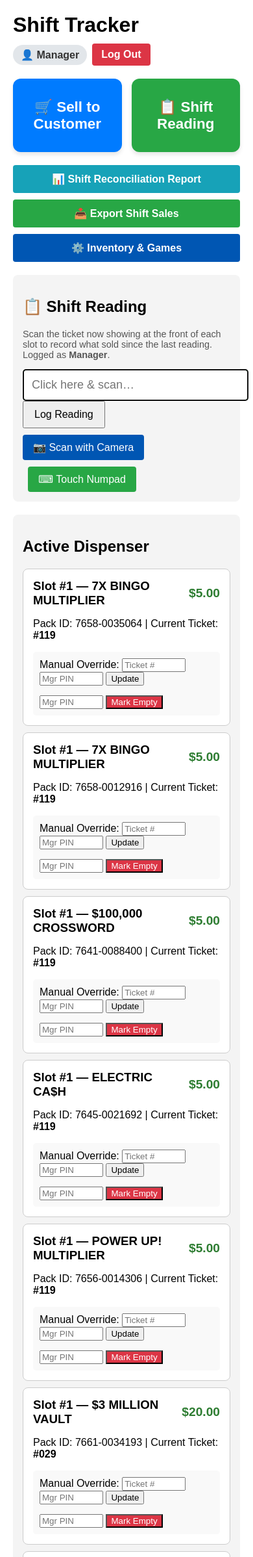
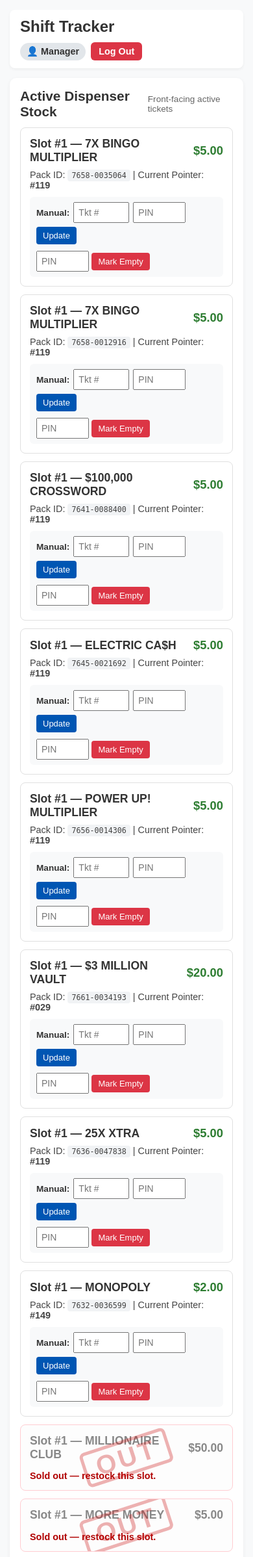
Before and after one commit to hbwmw86rf4-jpg/python-anywhere-lott, a Flask app: page / in a window 390 px wide. Shown: the top 2396 px of the page at 65% size. Run offline with Flask 3, Linux system fonts and the light colour scheme; a user stored in the database is signed in; data comes from the database, SQL or seed files in the repository.

Commit message:
Refine UX: 3-4 digit game manual entry, clean layout below active tickets, compact mobile buttons, digital sign-off, legible backroom inventory

```diff
--- a/app.py
+++ b/app.py
@@ -1406,15 +1406,29 @@ def shift_reconciliation_pdf():
         pdf.cell(30, 7, f"${item['revenue']:.2f}", border=1, align='R')
         pdf.ln()
 
-    # Signatures
+    # Digital Verification Badge
     pdf.ln(10)
-    pdf.set_font("Arial", '', 10)
-    pdf.cell(130, 10, f"Cashier Signature ({session.get('cashier_name', 'Staff')}): ___________________________", ln=False)
-    pdf.cell(140, 10, "Manager Signature: ___________________________", ln=True)
+    pdf.set_font("Arial", 'B', 10)
+    pdf.cell(0, 8, f"Digital Audit Record - Logged by {session.get('cashier_name', 'Staff')} on {data['timestamp']}", ln=True, align='C')
 
     filename = f"Shift_Reconciliation_{datetime.datetime.now().strftime('%Y%m%d_%H%M%S')}.pdf"
     return Response(pdf_to_bytes(pdf), mimetype="application/pdf",
                     headers={"Content-disposition": f"attachment; filename={filename}"})
+
+
+@app.route('/complete_shift', methods=['POST'])
+def complete_shift():
+    conn = get_db_connection()
+    cashier = get_current_actor()
+    timestamp = datetime.datetime.now().strftime('%Y-%m-%d %H:%M:%S')
+    conn.execute('''
+        INSERT INTO change_log (timestamp, actor, category, action, target, details)
+        VALUES (?, ?, 'SHIFT', 'SIGN_OFF', 'Dispenser', ?)
+    ''', (timestamp, cashier, f'Shift audit signed off by {cashier}'))
+    conn.commit()
+    conn.close()
+    flash(f"Shift signed off and logged by {cashier} at {timestamp}.", "success")
+    return redirect(url_for('shift_reconciliation'))
 
 
 @app.route('/backup_database')
--- a/static/scanner.js
+++ b/static/scanner.js
@@ -209,7 +209,7 @@
                         <div style="font-weight:bold; margin-bottom:4px;">💡 Where to find numbers on ticket back:</div>
                         <div class="lott-ticket-diagram">
                             <div>
-                                <span class="lott-badge lott-badge-game">GAME (3-4 digits)</span>
+                                <span class="lott-badge lott-badge-game">GAME (3 or 4 digits)</span>
                                 <span class="lott-badge lott-badge-pack">PACK (5-6 digits)</span>
                                 <span class="lott-badge lott-badge-ticket">TICKET (3 digits)</span>
                             </div>
@@ -229,7 +229,7 @@
                     <div id="lottGuidedGroup" class="lott-field-group">
                         <div class="lott-field-box">
                             <label style="color:#0056b3;">1. Game #</label>
-                            <input type="text" id="npGame" class="lott-field-input active" placeholder="754" readonly>
+                            <input type="text" id="npGame" class="lott-field-input active" placeholder="754 / 1234" readonly>
                         </div>
                         <div class="lott-field-box">
                             <label style="color:#28a745;">2. Pack #</label>
@@ -441,7 +441,7 @@
 
         injectStyles();
 
-        // Auto-attach a Touch Numpad button right beside camera scan button
+        // Auto-attach a Manual Entry button right beside camera scan button
         var npBtnId = btnId + '_numpad';
         if (!document.getElementById(npBtnId) && btn && btn.parentNode) {
             var npBtn = document.createElement('button');
@@ -450,7 +450,7 @@
             npBtn.className = btn.className || 'cam-btn';
             npBtn.style.background = '#28a745';
             npBtn.style.marginLeft = '8px';
-            npBtn.innerHTML = '⌨ Touch Numpad';
+            npBtn.innerHTML = '⌨ Manual Entry';
             npBtn.addEventListener('click', function () {
                 window.openTouchNumpad(inputId, formId);
             });
--- a/templates/index.html
+++ b/templates/index.html
@@ -7,44 +7,37 @@
     <script src="https://unpkg.com/html5-qrcode"></script>
     <script src="/static/scanner.js"></script>
     <style>
-        body { font-family: Arial, sans-serif; padding: 20px; max-width: 800px; margin: auto; }
-        .topbar { display: flex; justify-content: space-between; align-items: center; gap: 10px; flex-wrap: wrap; margin-bottom: 20px; }
-        .topbar h1 { margin: 0; }
+        body { font-family: Arial, sans-serif; padding: 15px; max-width: 850px; margin: auto; background: #f8f9fa; color: #333; }
+        .topbar { display: flex; justify-content: space-between; align-items: center; gap: 10px; flex-wrap: wrap; margin-bottom: 15px; background: white; padding: 12px 16px; border-radius: 8px; box-shadow: 0 2px 4px rgba(0,0,0,0.05); }
+        .topbar h1 { margin: 0; font-size: 1.5em; }
         .topbar .user { display: flex; align-items: center; gap: 8px; flex-wrap: wrap; }
-        .section { background: #f4f4f4; padding: 15px; margin-bottom: 20px; border-radius: 8px; }
-        .alert { padding: 12px; margin-bottom: 15px; border-radius: 4px; font-weight: bold; }
+        .section { background: white; padding: 16px; margin-bottom: 18px; border-radius: 10px; box-shadow: 0 2px 6px rgba(0,0,0,0.06); }
+        .alert { padding: 12px; margin-bottom: 15px; border-radius: 6px; font-weight: bold; }
         .alert-danger { background-color: #f8d7da; color: #721c24; border: 1px solid #f5c6cb; }
         .alert-success { background-color: #d4edda; color: #155724; border: 1px solid #c3e6cb; }
         .alert-info { background-color: #d1ecf1; color: #0c5460; border: 1px solid #bee5eb; }
         .alert-warning { background-color: #fff3cd; color: #856404; border: 1px solid #ffeeba; }
-        .hub { display: flex; gap: 15px; flex-wrap: wrap; margin-bottom: 20px; }
-        .hub a { flex: 1; min-width: 130px; text-align: center; padding: 30px 15px; border-radius: 12px; color: white; text-decoration: none; font-size: 1.4em; font-weight: bold; box-shadow: 0 4px 6px rgba(0,0,0,0.1); }
-        .actions-row { display: flex; flex-wrap: wrap; gap: 10px; margin-bottom: 20px; }
-        .actions-row a { flex: 1; min-width: 160px; text-align: center; color: white; padding: 12px 15px; text-decoration: none; border-radius: 4px; font-weight: bold; }
-        .cam-btn { margin-top: 10px; padding: 10px 16px; font-size: 16px; background: #0056b3; color: white; border: none; border-radius: 4px; cursor: pointer; }
+
+        /* Compact 2-column mobile-friendly grid for shift buttons */
+        .shift-actions-grid { display: grid; grid-template-columns: repeat(auto-fit, minmax(140px, 1fr)); gap: 10px; margin-top: 15px; margin-bottom: 20px; }
+        .shift-btn { display: flex; justify-content: center; align-items: center; text-align: center; padding: 12px 10px; border-radius: 8px; color: white; text-decoration: none; font-size: 0.95em; font-weight: bold; box-shadow: 0 2px 4px rgba(0,0,0,0.1); transition: transform 0.1s, opacity 0.1s; }
+        .shift-btn:active { transform: scale(0.98); opacity: 0.9; }
+
+        .cam-btn { padding: 8px 14px; font-size: 14px; background: #0056b3; color: white; border: none; border-radius: 6px; cursor: pointer; font-weight: bold; }
         .reader { display: none; width: 100%; max-width: 360px; margin-top: 10px; position: relative; }
-        .pack-card { position: relative; overflow: hidden; border: 1px solid #ccc; padding: 15px; margin-bottom: 10px; border-radius: 8px; background: white; }
-        .pack-card.out { background: #f7f7f7; }
-        .out-stamp { position: absolute; top: 50%; left: 50%; transform: translate(-50%, -50%) rotate(-18deg); font-size: 3em; font-weight: 900; color: rgba(200,0,0,0.35); border: 6px solid rgba(200,0,0,0.35); padding: 0 20px; border-radius: 8px; letter-spacing: 6px; pointer-events: none; }
-        .pill { background: #e2e6ea; padding: 6px 12px; border-radius: 20px; font-weight: bold; color: #333; }
-        /* Scanning frame overlay */
-        .scan-frame-overlay { position: absolute; top: 0; left: 0; width: 100%; height: 100%; pointer-events: none; }
-        .scan-frame { position: absolute; top: 50%; left: 50%; transform: translate(-50%, -50%); width: 260px; height: 140px; border: 2px solid #00ff00; border-radius: 6px; box-shadow: 0 0 0 9999px rgba(0,0,0,0.5); }
-        .scan-corner { position: absolute; width: 16px; height: 16px; border: 2px solid #00ff00; }
-        .scan-corner.tl { top: -2px; left: -2px; border-right: none; border-bottom: none; }
-        .scan-corner.tr { top: -2px; right: -2px; border-left: none; border-bottom: none; }
-        .scan-corner.bl { bottom: -2px; left: -2px; border-right: none; border-top: none; }
-        .scan-corner.br { bottom: -2px; right: -2px; border-left: none; border-top: none; }
-        .scan-line { position: absolute; top: 0; left: 0; width: 100%; height: 2px; background: #00ff00; animation: scan-anim 2s infinite; }
-        @keyframes scan-anim { 0% { transform: translateY(0); opacity: 0.5; } 50% { opacity: 1; } 100% { transform: translateY(140px); opacity: 0.5; } }
+        .pack-card { position: relative; overflow: hidden; border: 1px solid #e0e0e0; padding: 14px; margin-bottom: 12px; border-radius: 8px; background: white; }
+        .pack-card.out { background: #fdfdfd; border-color: #ffcdd2; }
+        .out-stamp { position: absolute; top: 50%; left: 50%; transform: translate(-50%, -50%) rotate(-18deg); font-size: 2.5em; font-weight: 900; color: rgba(200,0,0,0.3); border: 5px solid rgba(200,0,0,0.3); padding: 0 16px; border-radius: 8px; letter-spacing: 4px; pointer-events: none; }
+        .pill { background: #e2e6ea; padding: 5px 10px; border-radius: 20px; font-weight: bold; color: #333; font-size: 0.9em; }
     </style>
 </head>
 <body>
+    <!-- Top Header -->
     <div class="topbar">
         <h1>Shift Tracker</h1>
         <div class="user">
             <span class="pill">👤 {{ session.get('cashier_name', 'Staff') }}</span>
-            <a href="/logout" style="background: #dc3545; color: white; padding: 8px 14px; text-decoration: none; border-radius: 4px; font-weight: bold;">Log Out</a>
+            <a href="/logout" style="background: #dc3545; color: white; padding: 6px 12px; text-decoration: none; border-radius: 6px; font-weight: bold; font-size: 0.9em;">Log Out</a>
         </div>
     </div>
 
@@ -56,90 +49,95 @@
       {% endif %}
     {% endwith %}
 
-    <!-- Primary actions -->
-    <div class="hub">
-        <a href="/sell_lottery" style="background-color: #007bff;">🛒 Sell to Customer</a>
-        <a href="#shift-reading" style="background-color: #28a745;">📋 Shift Reading</a>
-    </div>
+    <!-- 1. Active Dispenser (Prominent First View) -->
+    <div class="section">
+        <div style="display: flex; justify-content: space-between; align-items: center; margin-bottom: 12px;">
+            <h2 style="margin: 0; font-size: 1.3em;">Active Dispenser Stock</h2>
+            <span style="font-size: 0.85em; color: #666;">Front-facing active tickets</span>
+        </div>
 
-    <div class="actions-row">
-        <a href="/reconciliation" style="background: #17a2b8;">📊 Shift Reconciliation Report</a>
-        <a href="/export_shift" style="background: #28a745;">📥 Export Shift Sales</a>
-        <a href="/manager_login" style="background: #0056b3;">⚙️ Inventory & Games</a>
-    </div>
-
-    <!-- Shift Reading -->
-    <div class="section" id="shift-reading">
-        <h2>📋 Shift Reading</h2>
-        <p style="color: #555; font-size: 0.9em; margin-top: 0;">Scan the ticket now showing at the front of each slot to record what sold since the last reading. Logged as <strong>{{ session.get('cashier_name', 'Staff') }}</strong>.</p>
-        <form id="autoForm" method="POST" action="/shift_scan">
-            <input type="text" name="barcode" id="scanned_barcode" placeholder="Click here & scan…" autocomplete="off" autofocus
-                   style="width: 100%; max-width: 320px; padding: 12px; font-size: 18px; border: 2px solid #28a745; border-radius: 4px;">
-            <button type="submit" style="padding: 10px 16px; font-size: 16px;">Log Reading</button>
-        </form>
-        <button type="button" id="shiftCamBtn" class="cam-btn">📷 Scan with Camera</button>
-        <div id="shiftReader" class="reader"></div>
-    </div>
-
-    <!-- Active Dispenser -->
-    <div class="section">
-        <h2>Active Dispenser</h2>
         {% for pack in dispenser %}
         {% if pack.status == 'SOLD_OUT' %}
         <div class="pack-card out">
             <div class="out-stamp">OUT</div>
             <div style="display: flex; justify-content: space-between; align-items: center;">
-                <h3 style="margin: 0; color: #999;">Slot #{{ pack.slot_label or pack.slot_number }} — {{ pack.name }}</h3>
-                <strong style="font-size: 1.2em; color: #999;">${{ "%.2f"|format(pack.price) }}</strong>
+                <h3 style="margin: 0; color: #888; font-size: 1.1em;">Slot #{{ pack.slot_label or pack.slot_number }} — {{ pack.name }}</h3>
+                <strong style="font-size: 1.1em; color: #888;">${{ "%.2f"|format(pack.price) }}</strong>
             </div>
-            <p style="color: #b00000; font-weight: bold; margin-bottom: 0;">Sold out — restock this slot.</p>
+            <p style="color: #b00000; font-weight: bold; margin-bottom: 0; font-size: 0.9em;">Sold out — restock this slot.</p>
         </div>
         {% else %}
         <div class="pack-card">
-            <div style="display: flex; justify-content: space-between; align-items: center; margin-bottom: 12px;">
-                <h3 style="margin: 0;">Slot #{{ pack.slot_label or pack.slot_number }} — {{ pack.name }}</h3>
-                <strong style="font-size: 1.2em; color: #2e7d32;">${{ "%.2f"|format(pack.price) }}</strong>
+            <div style="display: flex; justify-content: space-between; align-items: center; margin-bottom: 8px;">
+                <h3 style="margin: 0; font-size: 1.1em;">Slot #{{ pack.slot_label or pack.slot_number }} — {{ pack.name }}</h3>
+                <strong style="font-size: 1.15em; color: #2e7d32;">${{ "%.2f"|format(pack.price) }}</strong>
             </div>
-            <p>Pack ID: {{ pack.pack_id }} | Current Ticket: <strong>#{{ "%03d"|format(pack.current_ticket) }}</strong></p>
+            <p style="margin: 4px 0 10px 0; font-size: 0.9em; color: #444;">
+                Pack ID: <code style="background: #f1f3f5; padding: 2px 6px; border-radius: 4px;">{{ pack.pack_id }}</code> | Current Pointer: <strong>#{{ "%03d"|format(pack.current_ticket) }}</strong>
+            </p>
 
-            <div style="display: flex; justify-content: space-between; align-items: flex-start; gap: 15px; background: #f9f9f9; padding: 10px; border-radius: 5px; flex-wrap: wrap;">
-                <form action="/shift_reading_manual" method="POST" style="display:inline;">
+            <div style="display: flex; justify-content: space-between; align-items: center; gap: 10px; background: #f8f9fa; padding: 8px 10px; border-radius: 6px; flex-wrap: wrap;">
+                <form action="/shift_reading_manual" method="POST" style="display:flex; align-items:center; gap:6px; flex-wrap:wrap;">
                     <input type="hidden" name="pack_id" value="{{ pack.pack_id }}">
-                    <label>Manual Override:</label>
-                    <input type="number" name="scanned_ticket" required placeholder="Ticket #" style="width: 90px;">
-                    <input type="password" name="pin" required placeholder="Mgr PIN" style="width: 90px;">
-                    <button type="submit">Update</button>
+                    <span style="font-size: 0.85em; font-weight: bold;">Manual:</span>
+                    <input type="number" name="scanned_ticket" required placeholder="Tkt #" style="width: 70px; padding: 6px; font-size: 14px;">
+                    <input type="password" name="pin" required placeholder="PIN" style="width: 65px; padding: 6px; font-size: 14px;">
+                    <button type="submit" style="padding: 6px 10px; font-size: 13px; background: #0056b3; color: white; border: none; border-radius: 4px; cursor: pointer;">Update</button>
                 </form>
 
                 <form action="/mark_empty" method="POST" style="display:inline;" onsubmit="return confirm('Mark {{ pack.pack_id }} empty and clear its slot?');">
                     <input type="hidden" name="pack_id" value="{{ pack.pack_id }}">
-                    <input type="password" name="pin" required placeholder="Mgr PIN" style="width: 90px;">
-                    <button type="submit" style="background-color: #dc3545; color: white;">Mark Empty</button>
+                    <input type="password" name="pin" required placeholder="PIN" style="width: 65px; padding: 6px; font-size: 14px;">
+                    <button type="submit" style="background-color: #dc3545; color: white; border: none; padding: 6px 10px; font-size: 13px; border-radius: 4px; cursor: pointer;">Mark Empty</button>
                 </form>
             </div>
         </div>
         {% endif %}
         {% else %}
-        <p>No active packs in the dispenser.</p>
+        <p style="color: #666;">No active packs in the dispenser.</p>
         {% endfor %}
     </div>
 
-    <!-- Return to Rep (kept at the bottom; not a common task) -->
+    <!-- 2. Shift Reading Section -->
+    <div class="section" id="shift-reading" style="border-left: 5px solid #28a745;">
+        <h2 style="margin-top: 0; font-size: 1.3em;">📋 Shift Ticket Reading</h2>
+        <p style="color: #555; font-size: 0.88em; margin-top: 0;">Scan ticket showing at the front of each dispenser slot to log what sold. Logged as <strong>{{ session.get('cashier_name', 'Staff') }}</strong>.</p>
+        <form id="autoForm" method="POST" action="/shift_scan" style="display: flex; gap: 8px; flex-wrap: wrap; margin-bottom: 8px;">
+            <input type="text" name="barcode" id="scanned_barcode" placeholder="Scan barcode here…" autocomplete="off" autofocus
+                   style="flex: 1; min-width: 200px; padding: 10px; font-size: 16px; border: 2px solid #28a745; border-radius: 6px;">
+            <button type="submit" style="padding: 10px 16px; font-size: 15px; background: #28a745; color: white; border: none; border-radius: 6px; font-weight: bold; cursor: pointer;">Log Reading</button>
+        </form>
+        <div style="display: flex; gap: 8px; flex-wrap: wrap;">
+            <button type="button" id="shiftCamBtn" class="cam-btn">📷 Scan with Camera</button>
+        </div>
+        <div id="shiftReader" class="reader"></div>
+    </div>
+
+    <!-- 3. Shift & Manager Action Buttons (Below Active Tickets) -->
+    <div class="shift-actions-grid">
+        <a href="/sell_lottery" class="shift-btn" style="background-color: #007bff;">🛒 Sell Customer</a>
+        <a href="/reconciliation" class="shift-btn" style="background-color: #17a2b8;">📊 Shift Report</a>
+        <a href="/export_shift" class="shift-btn" style="background-color: #28a745;">📥 Export Sales</a>
+        <a href="/manager_login" class="shift-btn" style="background-color: #0056b3;">⚙️ Inventory & Games</a>
+    </div>
+
+    <!-- 4. Return to Rep (Kept at bottom) -->
     <div class="section" id="return-rep" style="border-left: 5px solid #e8590c;">
-        <h2>↩ Return to Rep</h2>
-        <p style="color:#555; font-size:0.9em; margin-top:0;">Scan a pack the rep is taking back. It's recorded now (no manager code needed) and a manager confirms it later.</p>
-        <form id="returnForm" action="/return_pack" method="POST">
+        <h2 style="margin-top: 0; font-size: 1.2em;">↩ Return Pack to Rep</h2>
+        <p style="color:#555; font-size:0.85em; margin-top:0;">Scan a pack the lottery rep is taking back. Recorded instantly without manager PIN.</p>
+        <form id="returnForm" action="/return_pack" method="POST" style="display: flex; gap: 8px; flex-wrap: wrap; margin-bottom: 8px;">
             <input type="text" name="barcode" id="returnBarcode" placeholder="Scan pack to return…" autocomplete="off"
-                   style="width:100%; max-width:320px; padding:12px; font-size:18px; border:2px solid #e8590c; border-radius:4px;">
-            <button type="submit" style="padding:10px 16px; font-size:16px;">Record Return</button>
+                   style="flex: 1; min-width: 200px; padding: 10px; font-size: 16px; border: 2px solid #e8590c; border-radius: 6px;">
+            <button type="submit" style="padding: 10px 16px; font-size: 15px; background: #e8590c; color: white; border: none; border-radius: 6px; font-weight: bold; cursor: pointer;">Record</button>
         </form>
-        <button type="button" id="returnCamBtn" class="cam-btn" style="background:#e8590c;">📷 Scan with Camera</button>
+        <div>
+            <button type="button" id="returnCamBtn" class="cam-btn" style="background:#e8590c;">📷 Scan with Camera</button>
+        </div>
         <div id="returnReader" class="reader"></div>
-        <p style="color:#b34700; font-weight:bold; margin-bottom:0;">📸 Photograph the rep's receipt and text it to the work group.</p>
 
         {% if pending_returns %}
-        <h3 style="margin-bottom:6px;">Pending returns (awaiting manager)</h3>
-        <ul style="margin-top:0;">
+        <h3 style="margin-bottom:6px; font-size: 1em;">Pending returns (awaiting manager)</h3>
+        <ul style="margin-top:0; font-size: 0.9em; padding-left: 20px;">
         {% for r in pending_returns %}
             <li>{{ r.pack_id }} — {{ r.name }} · by {{ r.returned_by }} at {{ r.returned_at }}</li>
         {% endfor %}
```
Also changed, not shown: templates/games.html (+36 -30 lines), templates/reconciliation.html (+11 -4 lines).
